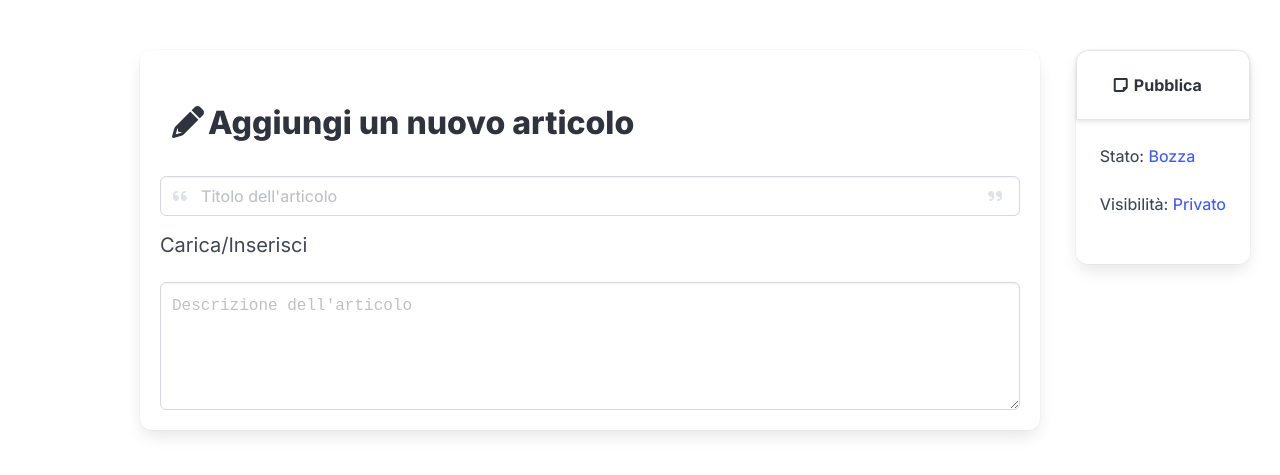
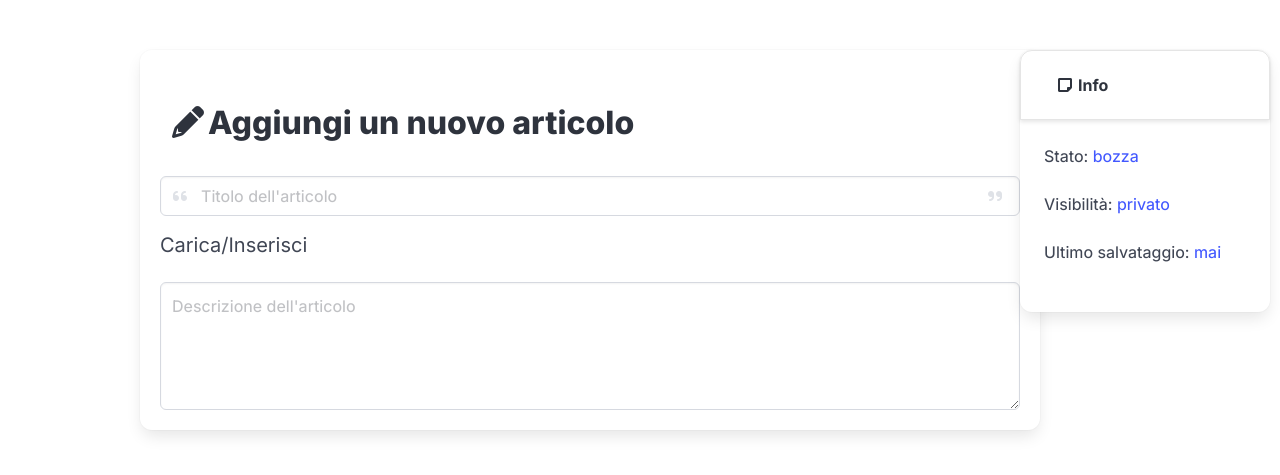
Before and after one commit to maikuITA/DigitalPlot, a PHP site: page /Progetto/Smarty/skeleton/new.html in a window 1280 px wide. Shown: the part 76-551 px from the top of the page. Run offline with PHP 8.4, Linux system fonts and the light colour scheme; some libraries are stand-ins or nearby versions.

Commit message:
Fix new.html textarea

```diff
--- a/Progetto/Smarty/skeleton/index.css
+++ b/Progetto/Smarty/skeleton/index.css
@@ -2,7 +2,6 @@
     font-family: "Inter", sans-serif;
     font-optical-sizing: auto;
     font-weight: 450;
-    font-style: normal;
     transition-duration: 0.3s;
     transition-timing-function: ease-in-out;
 }
--- a/Progetto/Smarty/skeleton/new.css
+++ b/Progetto/Smarty/skeleton/new.css
@@ -3,9 +3,10 @@
     right: 0;
     z-index: 1000;
     margin-top: 50px;
-    margin-right: 30px;
+    margin-right: 10px;
     max-height: fit-content;
-    max-width: fit-content;
+    max-width: 250px;
+    width: 100%;
 }
 
 .body-container {
@@ -27,6 +28,12 @@
     flex-direction: column;
     justify-content: center;
     padding: 20px;
+}
+
+.control.is-grouped {
+    display: flex;
+    flex-direction: column;
+    justify-content: space-between;
 }
 
 .field {
@@ -52,5 +59,5 @@ span {
 
 textarea {
     text-decoration: none;
-    font-family: 'Courier New', Courier, monospace;
+    font-family: unset;
 }
--- a/Progetto/Smarty/skeleton/new.html
+++ b/Progetto/Smarty/skeleton/new.html
@@ -37,13 +37,14 @@
                     <span class="icon is-small is-left">
                         <i class="fa fa-sticky-note" aria-hidden="true"></i>
                     </span>
-                    Pubblica
+                    Info
                 </p>
             </header>
             <div class="card-content">
                 <div class="control is-grouped">
-                    <p>Stato: <a class="has-text-link">Bozza</a></p> <br>
-                    <p>Visibilità: <a class="has-text-link">Privato</a></p> <br>
+                    <p>Stato: <a class="has-text-link">bozza</a></p> <br>
+                    <p>Visibilità: <a class="has-text-link">privato</a></p> <br>
+                    <p>Ultimo salvataggio: <a class="has-text-link">mai</a></p> <br>
                 </div>
             </div>
         </div>
```
Also changed, not shown: Progetto/Smarty/skeleton/nicEdit.js.
